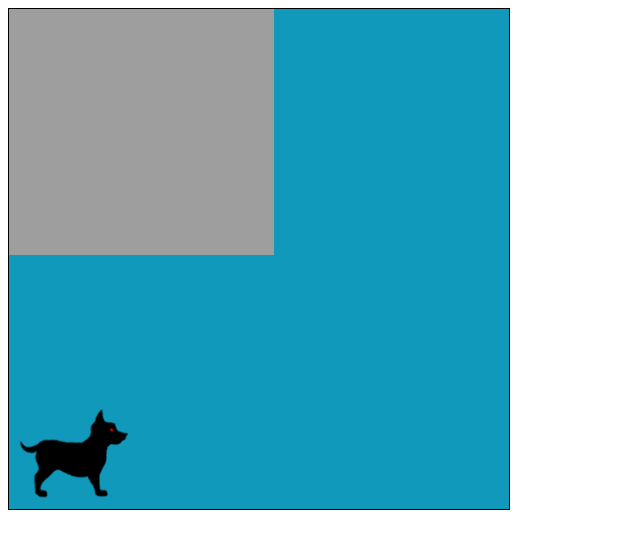
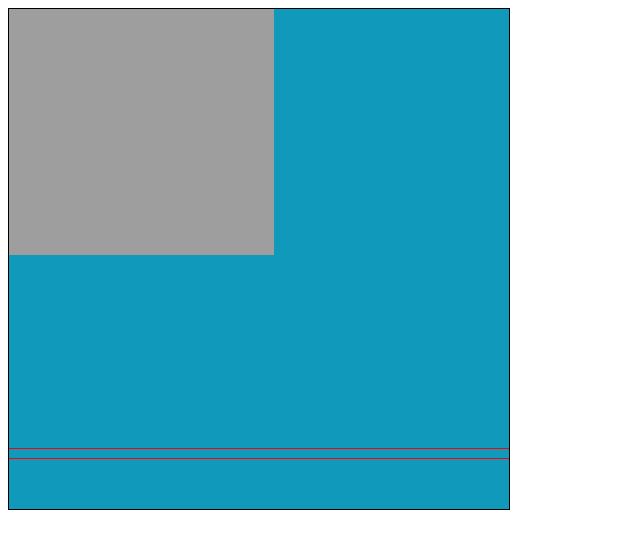
Before and after one commit to mlindhorst/gamebyitscover_2016, a plain HTML site: page index.html in a window 1280 px wide. Shown: the whole page, without its empty margins (0-640 px from the left). Drawn offline with Linux system fonts and the light colour scheme.

Commit message:
Intial LevelController submit
Not complete!

```diff
--- a/Main.js
+++ b/Main.js
@@ -33,8 +33,9 @@ Main.prototype.animate = function() {
 		var now = new Date().getTime();
 		this.gameController.moveViewportXBy(now, Main.SCROLL_SPEED);
 		this.gameController.moveViewportYBy(now, 2);
+
 	}
-
+	this.gameController.checkCollisions();
 	renderer.render(stage);
 	requestAnimationFrame(Main.prototype.animate.bind(this));
 };
--- a/index.html
+++ b/index.html
@@ -6,7 +6,9 @@
 		<script src="pixi.js-master/bin/pixi.js"></script>
 		<script src="Main.js"></script>
 		<script src="js\KeyEventListener.js"></script>
+		<script src="js\LevelController.js"></script>
 		<script src="js\GameController.js"></script>
+		<script src="js\FactoryLevel.js"></script>
 		<script src="js\sprites\BackgroundScene.js"></script>
 		<script src="js\sprites\PuppySprite.js"></script>
 	</head>
--- /dev/null
+++ b/js/FactoryLevel.js
@@ -0,0 +1,31 @@
+function FactoryLevel() {
+	sWidth = 7210;
+	sHeight = 1500;
+
+	this.bgFile = "resources/Levels/Facility/FacilityBG.png";
+	var bgTexture = PIXI.Texture.fromImage(this.bgFile);
+	this.bg = new BackgroundScene(
+		bgTexture,
+		bgTexture.baseTexture.width,
+		bgTexture.baseTexture.height,
+		0,
+		0,
+		0.09,
+		0.09
+	);
+
+	this.backgroundElements = [['facilityfanblades', "resources/Levels/Facility/Fan_Blades.png"],
+							   ['facilityfancover', "resources/Levels/Facility/Fan_Cover.png"]];
+
+	this.startFloorPiece = new PIXI.Graphics();
+	this.startFloorPiece.lineStyle(1, 0xFF0000);
+	this.startFloorPiece.drawRect(0, 0, 1520, 10);
+	this.startFloorPiece.position.y = 493;
+	this.bg.addChild(this.startFloorPiece);
+	//var puppy = character;
+	// create collision squares (collidable)
+	//this.environmentBoxes =
+	//this.explodableBoxes
+}
+
+FactoryLevel.constructor = FactoryLevel;
--- a/js/GameController.js
+++ b/js/GameController.js
@@ -3,40 +3,13 @@ function GameController(stage) {
 	this.viewportX = 0;
 	this.viewportY = 0;
 
-	// TODO: Move these methods to LevelController.
-	this.setupBG();
-	this.setupPuppy();
+	this.levelController = new LevelController(stage);
 }
-
-GameController.prototype.setupBG = function() {
-	var bgTexture = PIXI.Texture.fromImage("resources/Levels/Facility/FacilityBG.png");
-	this.bg = new BackgroundScene(
-		bgTexture,
-		bgTexture.baseTexture.width,
-		bgTexture.baseTexture.height,
-		0,
-		0,
-		0.09,
-		0.09
-	);
-
-	this.stage.addChild(this.bg);
-};
-
-GameController.prototype.setupPuppy = function() {
-	var texture = PIXI.Sprite.fromFrame("resources/Puppy Stuff/Dogsmall.png");
-	this.puppy = new PuppySprite(texture);
-
-	this.puppy.sprite.position.x = 10;
-	this.puppy.sprite.position.y = 400;
-
-	this.stage.addChild(this.puppy.sprite);
-};
 
 // TODO: Consolidate these methods for both x and y?
 GameController.prototype.setViewportX = function(viewportX) {
 	this.viewportX = viewportX;
-	this.bg.setViewportX(viewportX);
+	this.levelController.bg.setViewportX(viewportX);
 };
 
 GameController.prototype.getViewportX = function() {
@@ -45,13 +18,13 @@ GameController.prototype.getViewportX = function() {
 
 GameController.prototype.moveViewportXBy = function(currTime, units) {
 	var newViewportX = this.viewportX + units;
-	this.puppy.update(vx, vy);
+	this.levelController.puppy.update(vx, vy);
 	this.setViewportX(newViewportX);
 };
 
 GameController.prototype.setViewportY = function(viewportY) {
 	this.viewportY = viewportY;
-	this.bg.setViewportY(viewportY);
+	this.levelController.bg.setViewportY(viewportY);
 };
 
 GameController.prototype.getViewportY = function() {
@@ -62,3 +35,7 @@ GameController.prototype.moveViewportYBy = function(currTime, units) {
 	var newViewportY = this.viewportY + units;
 	this.setViewportY(newViewportY);
 };
+
+GameController.prototype.checkCollisions = function() {
+	this.levelController.checkCollision();
+};
--- /dev/null
+++ b/js/LevelController.js
@@ -0,0 +1,39 @@
+function LevelController(stage) {
+	this.stage = stage;
+	this.levels = [new FactoryLevel()];
+
+	this.setupBG(0);
+	this.setupPuppy();
+}
+
+LevelController.prototype.setupBG = function(levelNumber) {
+	this.currentLevel = this.levels[levelNumber]
+	this.bg = this.currentLevel.bg;
+	this.stage.addChild(this.bg);
+};
+
+LevelController.prototype.setupPuppy = function() {
+	var texture = PIXI.Sprite.fromFrame("resources/Puppy Stuff/Dogsmall.png");
+	this.puppy = new PuppySprite(texture);
+
+	this.puppy.sprite.position.x = 10;
+	this.puppy.sprite.position.y = 400;
+
+	this.bg.addChild(this.puppy.sprite);
+
+	// this.graphics = new PIXI.Graphics();
+	// this.graphics.lineStyle(1, 0xFF0000);
+	// this.graphics.drawRect(0, 0, this.puppy.sprite.width, this.puppy.sprite.height);
+	// this.graphics.position.x = this.puppy.sprite.position.x;
+	// this.graphics.position.y = this.puppy.sprite.position.y;
+	// this.stage.addChild(this.graphics);
+};
+
+LevelController.prototype.checkCollision = function() {
+	var ydist = this.puppy.sprite.position.y - this.levels[0].startFloorPiece.position.y;
+	console.log("puppyYPosition: " + this.puppy.sprite.position.y)
+	console.log("floorYPosition: " + this.currentLevel.startFloorPiece.position.y)
+	console.log("ydist: " + ydist);
+	if(ydist > -this.currentLevel.startFloorPiece.height/2 && ydist > this.currentLevel.startFloorPiece/2)
+		console.log("Collide!");
+};
--- a/js/sprites/BackgroundScene.js
+++ b/js/sprites/BackgroundScene.js
@@ -1,7 +1,3 @@
-// TODO: Change per level.
-sWidth = 7210;
-sHeight = 1500;
-
 function BackgroundScene(texture, width, height, startX, startY, deltax, deltay) {
 	PIXI.Sprite.call(this, texture, width, height);
 
@@ -14,8 +10,8 @@ function BackgroundScene(texture, width, height, startX, startY, deltax, deltay)
 	this.deltay = deltay;
 
 	this.speed = 5;
-	this.width = width;
-	this.height = height;
+	this.width = texture.baseTexture.width;
+	this.height = texture.baseTexture.height;
 }
 
 BackgroundScene.constructor = BackgroundScene;
```
